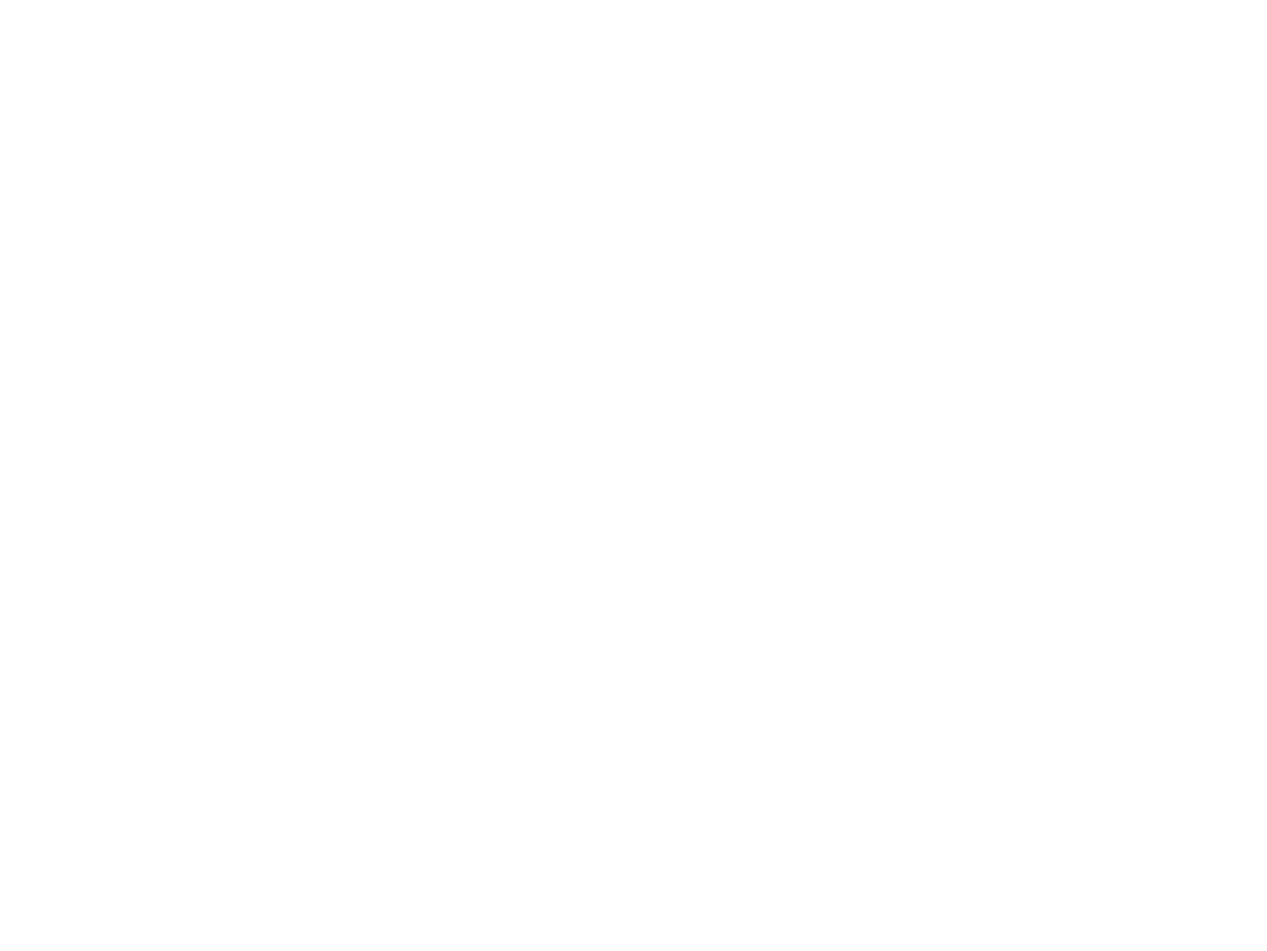
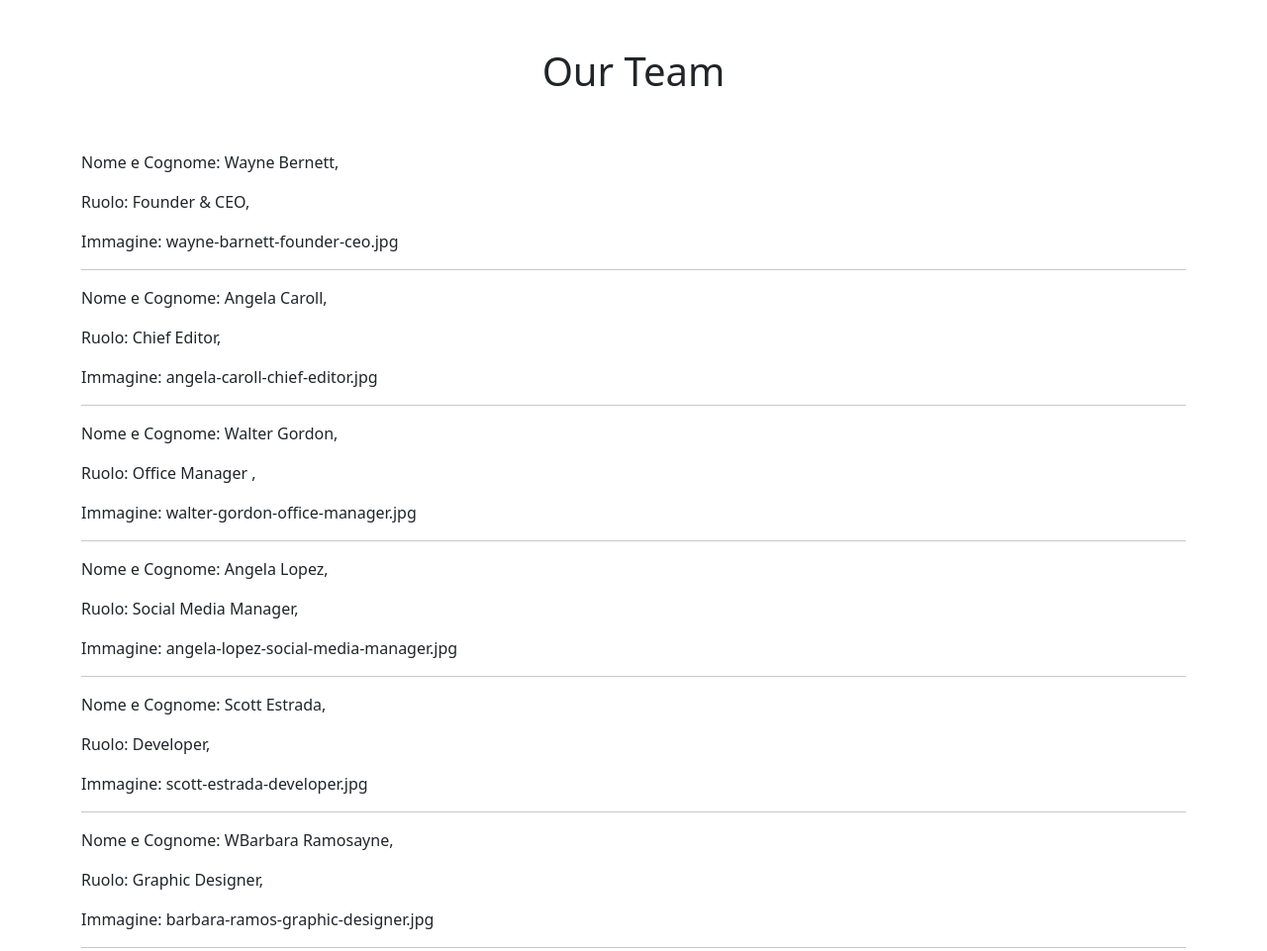
Before and after one commit to Amreal-Lamanera/js-our-team, a plain HTML site: page index.html in a window 1280 px wide. Shown: the whole page at 99% size. Before the commit the page ends 800 px from the top, so only its background shows below. Drawn offline with nearby package versions, Linux system fonts and the light colour scheme.

Commit message:
Milestone 2

```diff
--- a/index.html
+++ b/index.html
@@ -20,6 +20,9 @@
 
     <body>
 
+        <div class="container-lg">
+            <h1 class="text-center py-5">Our Team</h1>
+        </div>
         <!-- Bootstrap Bundle with Popper -->
         <script src='https://cdn.jsdelivr.net/npm/bootstrap@5.1.3/dist/js/bootstrap.bundle.min.js'
             integrity='sha384-ka7Sk0Gln4gmtz2MlQnikT1wXgYsOg+OMhuP+IlRH9sENBO0LRn5q+8nbTov4+1p'
--- a/js/app.js
+++ b/js/app.js
@@ -13,12 +13,10 @@ ourTeam.push(getObject('WBarbara Ramosayne', 'Graphic Designer', 'barbara-ramos-
 // stampo in console le info
 ourTeam.forEach(consolePrint);
 
-/**********************************************************
-    Funzione che stampa in console un oggetto.
-**********************************************************/
-function consolePrint(element) {
-    console.log(`Nome e Cognome: ${element.name}, Ruolo: ${element.role}, Immagine ${element.img}`);
-}
+// recupero info dal dom
+const domContainer = document.querySelector('.container-lg')
+// stampo nel dom sotto forma di stringhe
+ourTeam.forEach(domStringPrint);
 
 /**********************************************************
     Funzione che crea un oggetto con i dati forniti e lo
@@ -32,3 +30,18 @@ function getObject(name, role, img) {
 
     return obj;
 }
+
+/**********************************************************
+    Funzione che stampa in console un oggetto.
+**********************************************************/
+function consolePrint(element) {
+    console.log(`Nome e Cognome: ${element.name}, Ruolo: ${element.role}, Immagine ${element.img}`);
+}
+
+/**********************************************************
+    Funzione che stampa gli oggetti nel dom sotto
+    forma di stringhe.
+**********************************************************/
+function domStringPrint(element) {
+    domContainer.innerHTML += `<p>Nome e Cognome: ${element.name},</p> <p>Ruolo: ${element.role},</p> <p>Immagine: ${element.img}</p><hr>`;
+}
```
